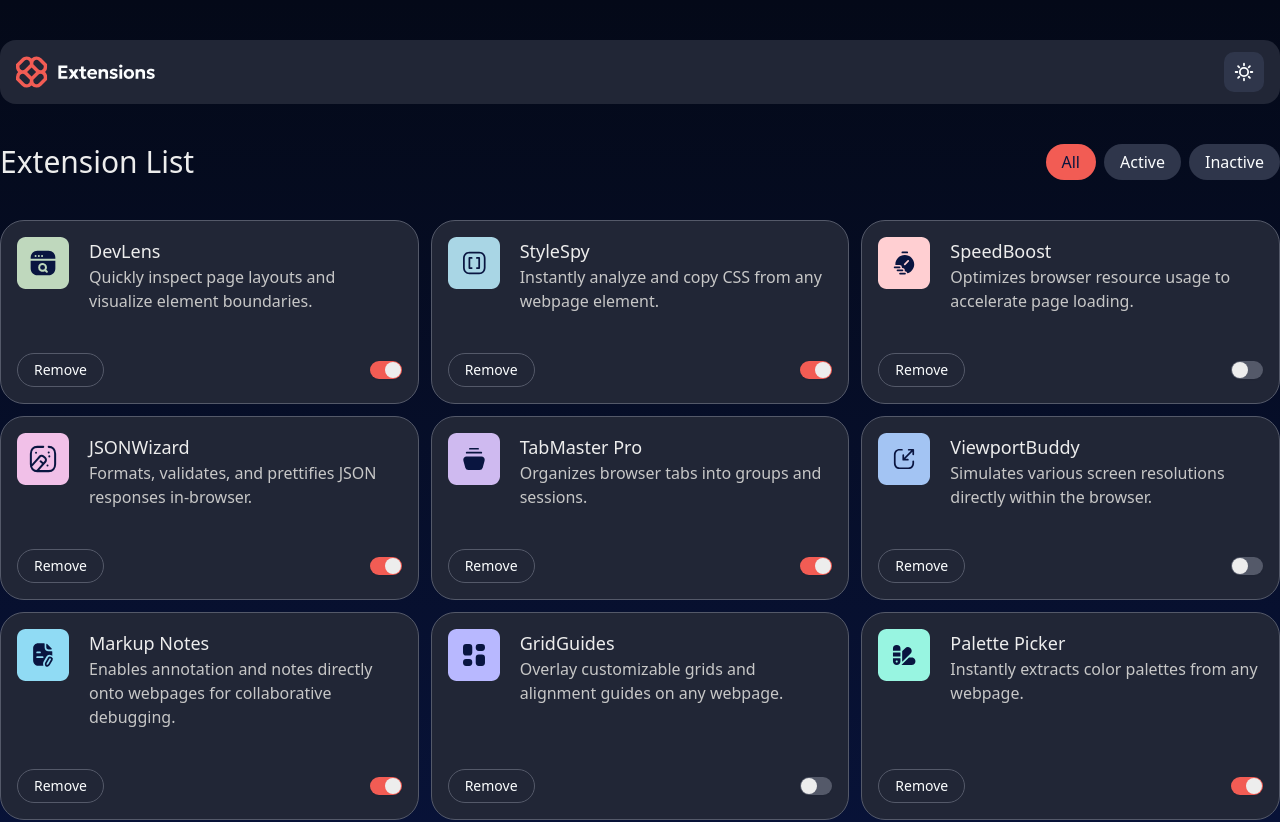
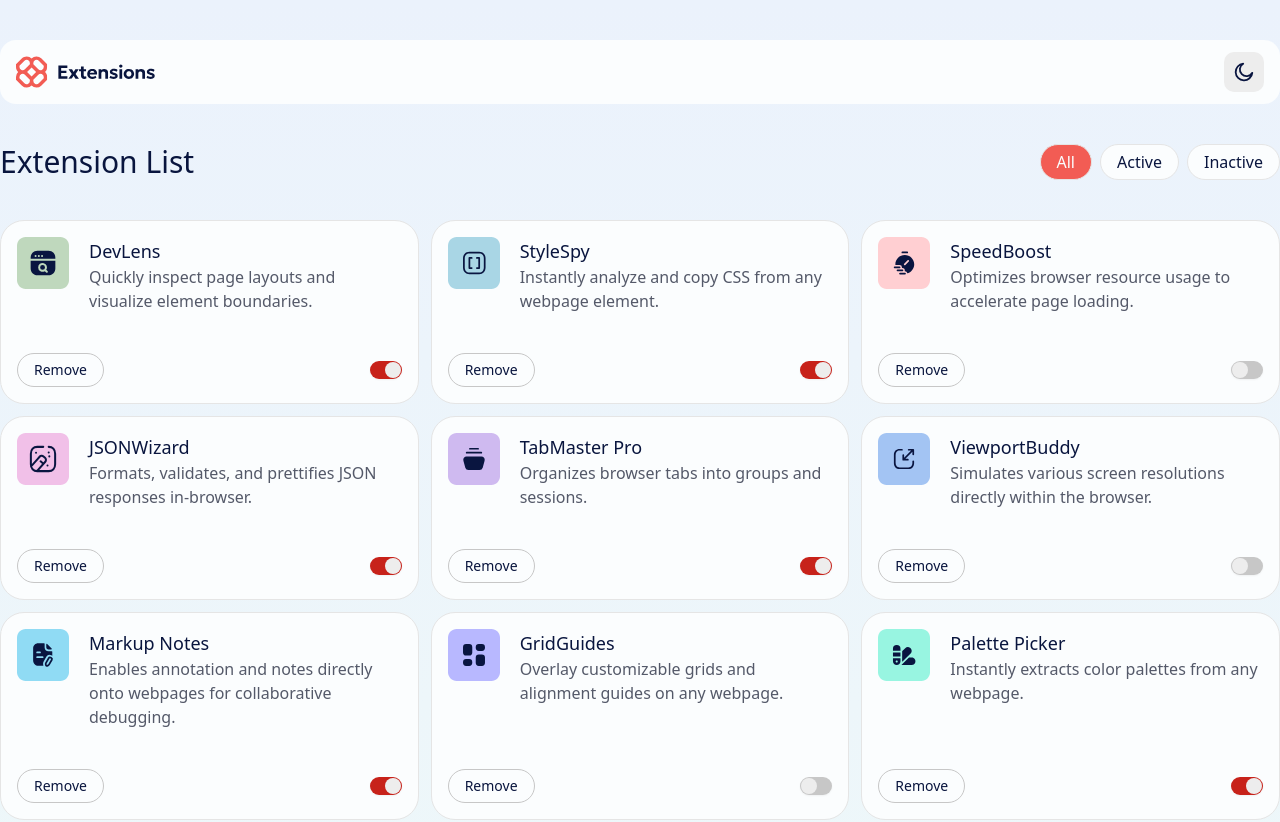
Before and after one commit to rainndev/Front-end-mentor-react, a React (Vite) app: page /#/browser-extension-manager in a window 1280 px wide. Shown: the top 822 px of the page. Built offline with nearby package versions, Linux system fonts and the light colour scheme.

Commit message:
feat: make the page colors interactive in dark/light mode

```diff
--- a/src/component/BrowserExtensionManager/ExtensionCard.tsx
+++ b/src/component/BrowserExtensionManager/ExtensionCard.tsx
@@ -3,7 +3,7 @@ import { ExtensionItemProps } from "@/types/BrowserExtensionManager/browser-exte
 
 const ExtensionCard = (extensionData: ExtensionItemProps) => {
   return (
-    <div className="flex flex-col bg-BEM-neutral-800 p-4 border border-BEM-neutral-600 rounded-3xl justify-between">
+    <div className="flex flex-col dark:bg-BEM-neutral-800 p-4 border  bg-BEM-neutral-0 rounded-3xl justify-between">
       <div className="flex space-x-5">
         <img
           src={extensionData.logo}
@@ -11,17 +11,25 @@ const ExtensionCard = (extensionData: ExtensionItemProps) => {
           className="size-13"
         />
         <div>
-          <h1 className="text-BEM-neutral-100 font-medium text-lg">
+          <h1 className="dark:text-BEM-neutral-100 text-BEM-neutral-900 font-medium text-lg">
             {extensionData.name}
           </h1>
-          <p className="text-BEM-neutral-300">{extensionData.description}</p>
+          <p className="dark:text-BEM-neutral-300 text-BEM-neutral-600">
+            {extensionData.description}
+          </p>
         </div>
       </div>
 
       <div className="flex justify-between mt-10 items-center">
         <button
           onClick={() => extensionData.removeExtension(extensionData.id)}
-          className="px-4 py-1.5 text-sm text-BEM-neutral-0   border rounded-full border-BEM-neutral-600 hover:bg-BEM-red-400 cursor-pointer hover:text-BEM-neutral-900 hover:border-BEM-neutral-900 transition-colors ease-in-out duration-200"
+          className="px-4 py-1.5 text-sm
+           dark:text-BEM-neutral-0
+          hover:text-BEM-neutral-0
+
+          hover:bg-BEM-red-700 text-BEM-neutral-900  border rounded-full
+          border-BEM-neutral-300
+          dark:border-BEM-neutral-600 dark:hover:bg-BEM-red-400 cursor-pointer dark:hover:text-BEM-neutral-900 dark:hover:border-BEM-neutral-900 transition-colors ease-in-out duration-200"
         >
           Remove
         </button>
--- a/src/component/BrowserExtensionManager/FilterButtons.tsx
+++ b/src/component/BrowserExtensionManager/FilterButtons.tsx
@@ -12,10 +12,10 @@ const FilterButtons = ({ filterID, setFilterID }: FilterButtonsProps) => {
         <button
           key={i}
           onClick={() => setFilterID(i)}
-          className={`p-1 px-4 rounded-full cursor-pointer transition-colors ease-in-out duration-200 ${
+          className={`p-1 px-4 rounded-full cursor-pointer transition-colors ease-in-out duration-200 border ${
             filterID === i
-              ? "bg-BEM-red-400 text-BEM-neutral-900"
-              : "bg-BEM-neutral-700 hover:bg-BEM-neutral-600 text-BEM-neutral-0"
+              ? "bg-BEM-red-400  dark:text-BEM-neutral-900 text-BEM-neutral-0"
+              : "dark:bg-BEM-neutral-700 bg-BEM-neutral-0 dark:hover:bg-BEM-neutral-600 dark:text-BEM-neutral-0 hover:bg-BEM-neutral-100/50 hover:text-BEM-neutral-600 text-BEM-neutral-900"
           }`}
         >
           {data}
--- a/src/component/BrowserExtensionManager/NavigationBar.tsx
+++ b/src/component/BrowserExtensionManager/NavigationBar.tsx
@@ -1,7 +1,20 @@
+import { useState } from "react";
+
 const NavigationBar = () => {
+  const [isDarkMode, setDarkMode] = useState(false);
+
+  const toggleDarkMode = () => {
+    setDarkMode((prev) => {
+      const newMode = !prev;
+
+      document.documentElement.classList.toggle("dark", newMode);
+      return newMode;
+    });
+  };
+
   return (
     <div className="w-full ">
-      <nav className="w-full bg-BEM-neutral-800 flex justify-between p-3 px-4 rounded-2xl items-center text-BEM-neutral-0">
+      <nav className="w-full dark:bg-BEM-neutral-800 bg-BEM-neutral-0 flex justify-between p-3 px-4 rounded-2xl items-center dark:text-BEM-neutral-0 text-BEM-neutral-900">
         <svg
           className="h-8"
           xmlns="http://www.w3.org/2000/svg"
@@ -27,11 +40,21 @@ const NavigationBar = () => {
           </defs>
         </svg>
 
-        <button className="aspect-square bg-BEM-neutral-700 p-2.5 size-10 rounded-lg items-center justify-center flex hover:bg-BEM-neutral-600 cursor-pointer transition-colors ease-in-out duration-200">
-          <img
-            src="browser-extension-manager/assets/images/icon-sun.svg"
-            alt=""
-          />
+        <button
+          onClick={() => toggleDarkMode()}
+          className="aspect-square dark:bg-BEM-neutral-700 p-2.5 size-10 rounded-lg items-center justify-center flex dark:hover:bg-BEM-neutral-600 cursor-pointer transition-colors ease-in-out duration-200 bg-BEM-neutral-100 "
+        >
+          {isDarkMode ? (
+            <img
+              src="browser-extension-manager/assets/images/icon-sun.svg"
+              alt=""
+            />
+          ) : (
+            <img
+              src="browser-extension-manager/assets/images/icon-moon.svg"
+              alt=""
+            />
+          )}
         </button>
       </nav>
     </div>
--- a/src/components/ui/switch.tsx
+++ b/src/components/ui/switch.tsx
@@ -11,7 +11,7 @@ function Switch({
     <SwitchPrimitive.Root
       data-slot="switch"
       className={cn(
-        "peer data-[state=checked]:bg-BEM-red-400 data-[state=unchecked]:bg-BEM-neutral-600 focus-visible:border-ring focus-visible:ring-ring/50 dark:data-[state=unchecked]:bg-input/80 inline-flex h-[1.15rem] w-8 shrink-0 items-center rounded-full border border-transparent shadow-xs transition-all outline-none focus-visible:ring-[3px] disabled:cursor-not-allowed disabled:opacity-50 ",
+        "peer data-[state=checked]:bg-BEM-red-700 data-[state=unchecked]:bg-BEM-neutral-300 focus-visible:border-ring focus-visible:ring-ring/50 dark:data-[state=unchecked]:bg-BEM-neutral-600  dark:data-[state=checked]:bg-BEM-red-400 inline-flex h-[1.15rem] w-8 shrink-0 items-center rounded-full border border-transparent shadow-xs transition-all outline-none focus-visible:ring-[3px] disabled:cursor-not-allowed disabled:opacity-50 ",
         className
       )}
       {...props}
@@ -19,7 +19,7 @@ function Switch({
       <SwitchPrimitive.Thumb
         data-slot="switch-thumb"
         className={cn(
-          "dark:data-[state=unchecked]:bg-foreground dark:data-[state=checked]:bg-primary-foreground pointer-events-none block size-4 rounded-full ring-0 transition-transform data-[state=checked]:translate-x-[calc(100%-2px)] data-[state=unchecked]:translate-x-0 bg-BEM-neutral-100"
+          "dark:data-[state=unchecked]:bg-foreground dark:data-[state=checked]:bg-foreground pointer-events-none block size-4 rounded-full ring-0 transition-transform data-[state=checked]:translate-x-[calc(100%-2px)] data-[state=unchecked]:translate-x-0 bg-BEM-neutral-100"
         )}
       />
     </SwitchPrimitive.Root>
--- a/src/pages/BrowserExtensionMain.tsx
+++ b/src/pages/BrowserExtensionMain.tsx
@@ -7,11 +7,11 @@ const BrowserExtensionMain = () => {
   const [filterID, setFilterID] = useState(0);
 
   return (
-    <div className="min-h-screen w-full flex justify-center [background-image:var(--color-BEM-dark-gradient)]">
+    <div className="min-h-screen w-full flex justify-center dark:[background-image:var(--color-BEM-dark-gradient)] [background-image:var(--color-BEM-light-gradient)]">
       <div className="h-full flex max-w-7xl w-full flex-col my-10">
         <NavigationBar />
         <div className="flex justify-between mt-10">
-          <h1 className="text-3xl font-medium text-BEM-neutral-100">
+          <h1 className="text-3xl font-medium dark:text-BEM-neutral-100 text-BEM-neutral-900">
             Extension List
           </h1>
 
```
